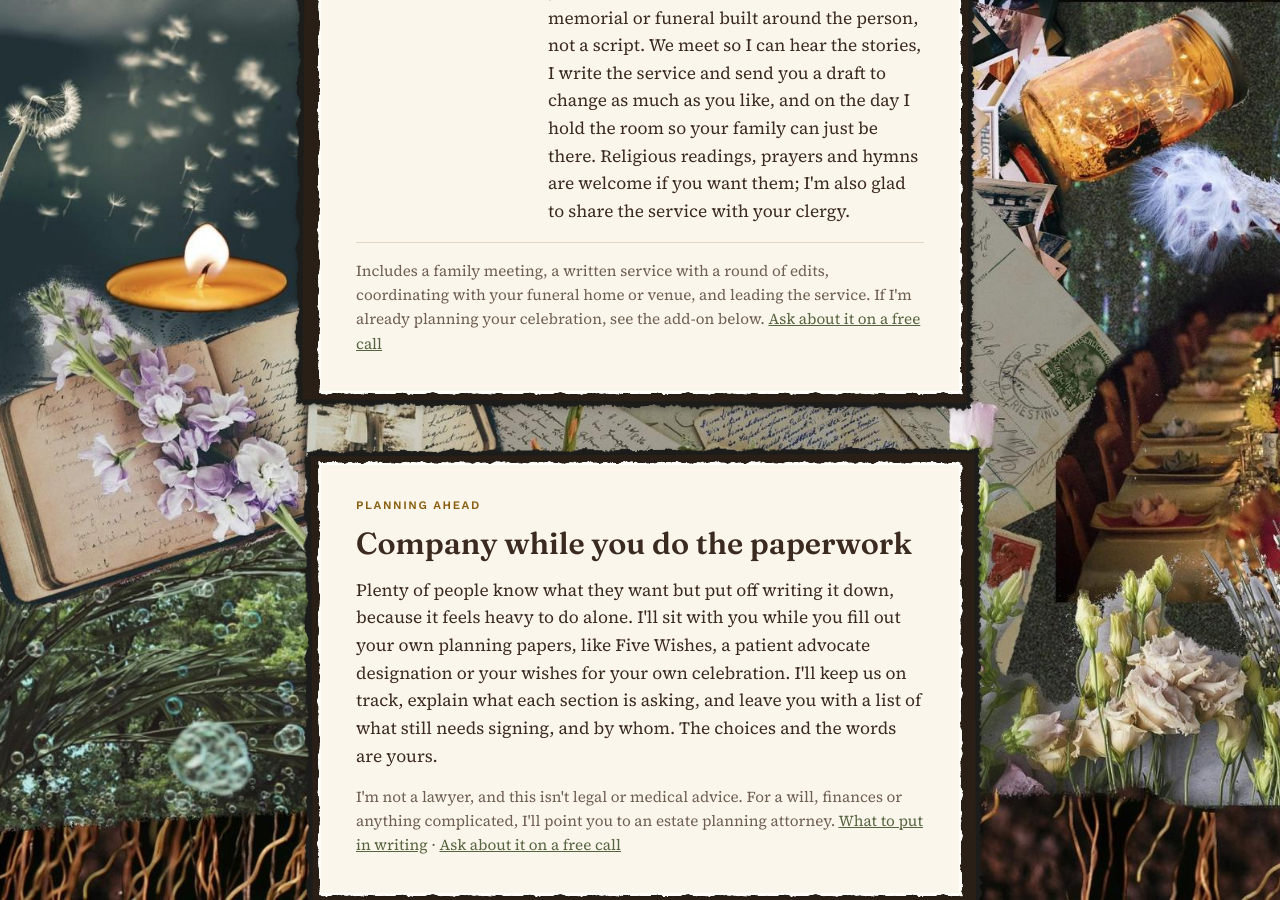
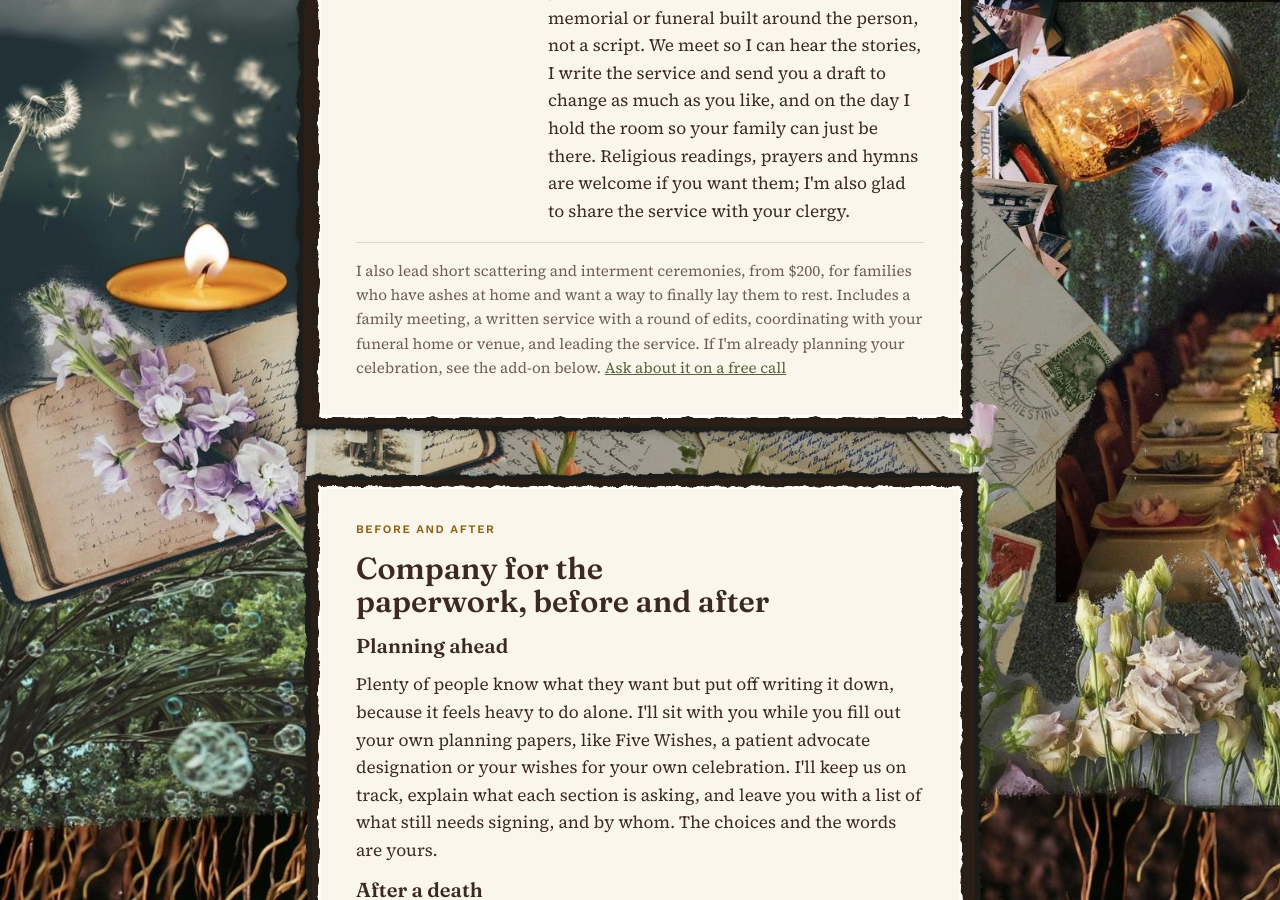
Before and after one commit to katekelley/graveandseed, a Jekyll site: the page built from services.html, in a window 1280 px wide and 900 px high, scrolled down 1225 px. Built offline with Jekyll 4.4.1, drawn with Linux system fonts in a browser that asks for light colours; some of the changed text lies outside the part shown.

Commit message:
Add after-death paperwork companion and scattering/interment ceremonies
Co-Authored-By: Claude Opus 5.5 <noreply@anthropic.com>
Claude-Session: https://claude.ai/code/session_011MgnuEkGFtuYP8ETMoRxzE

```diff
--- a/_data/content.yml
+++ b/_data/content.yml
@@ -42,14 +42,15 @@ tiers:
     timing: "Short notice is fine"
     price_from: 850
 pricing_note: "These are starting prices for a two-hour celebration. Larger or more complex days cost more, and I'll give you a clear written quote after a short conversation."
-paperwork_heading: "Company while you do the paperwork"
+paperwork_heading: "Company for the paperwork, before and after"
 paperwork: "Plenty of people know what they want but put off writing it down, because it feels heavy to do alone. I'll sit with you while you fill out your own planning papers, like Five Wishes, a patient advocate designation or your wishes for your own celebration. I'll keep us on track, explain what each section is asking, and leave you with a list of what still needs signing, and by whom. The choices and the words are yours."
+after_paperwork: "After a death, there's a long list nobody warns you about: Social Security, canceling accounts and subscriptions, ordering enough death certificates, keeping track of who's been told. It's tedious, it's lonely, and grief makes it harder to concentrate. I'll sit with you, in person or on a video call, while you work through it. We'll make a list, go down it together, and you'll leave knowing what's done and what's next."
 paperwork_note: "I'm not a lawyer, and this isn't legal or medical advice. For a will, finances or anything complicated, I'll point you to an estate planning attorney."
 
 celebrant_heading: "Leading the service"
 celebrant: "Already working with a funeral home, or just need someone to lead the ceremony? I can be your celebrant: a secular officiant who leads a memorial or funeral built around the person, not a script. We meet so I can hear the stories, I write the service and send you a draft to change as much as you like, and on the day I hold the room so your family can just be there. Religious readings, prayers and hymns are welcome if you want them; I'm also glad to share the service with your clergy."
 celebrant_price_from: 400
-celebrant_note: "Includes a family meeting, a written service with a round of edits, coordinating with your funeral home or venue, and leading the service. If I'm already planning your celebration, see the add-on below."
+celebrant_note: "I also lead short scattering and interment ceremonies, from $200, for families who have ashes at home and want a way to finally lay them to rest. Includes a family meeting, a written service with a round of edits, coordinating with your funeral home or venue, and leading the service. If I'm already planning your celebration, see the add-on below."
 
 contact_heading: "Tell me who you're remembering"
 email: "kate@graveandseed.com"
--- a/services.html
+++ b/services.html
@@ -29,11 +29,14 @@ permalink: /services/
     </section>
 
     <section id="paperwork">
-      <span class="label">Planning ahead</span>
+      <span class="label">Before and after</span>
       <h2>{{ c.paperwork_heading }}</h2>
       <div class="plain">
+        <h3>Planning ahead</h3>
         <p>{{ c.paperwork }}</p>
-        <p class="note">{{ c.paperwork_note }} <a href="/resources/planning-ahead/">What to put in writing</a> &middot; <a href="{{ c.booking_url }}" rel="noopener">Ask about it on a free call</a></p>
+        <h3 id="after">After a death</h3>
+        <p>{{ c.after_paperwork }}</p>
+        <p class="note">{{ c.paperwork_note }} <a href="/resources/planning-ahead/">What to put in writing</a> &middot; <a href="/resources/first-week/">The first week after a death</a> &middot; <a href="{{ c.booking_url }}" rel="noopener">Ask about it on a free call</a></p>
       </div>
     </section>
 
```
Also changed, not shown: .pages.yml.
